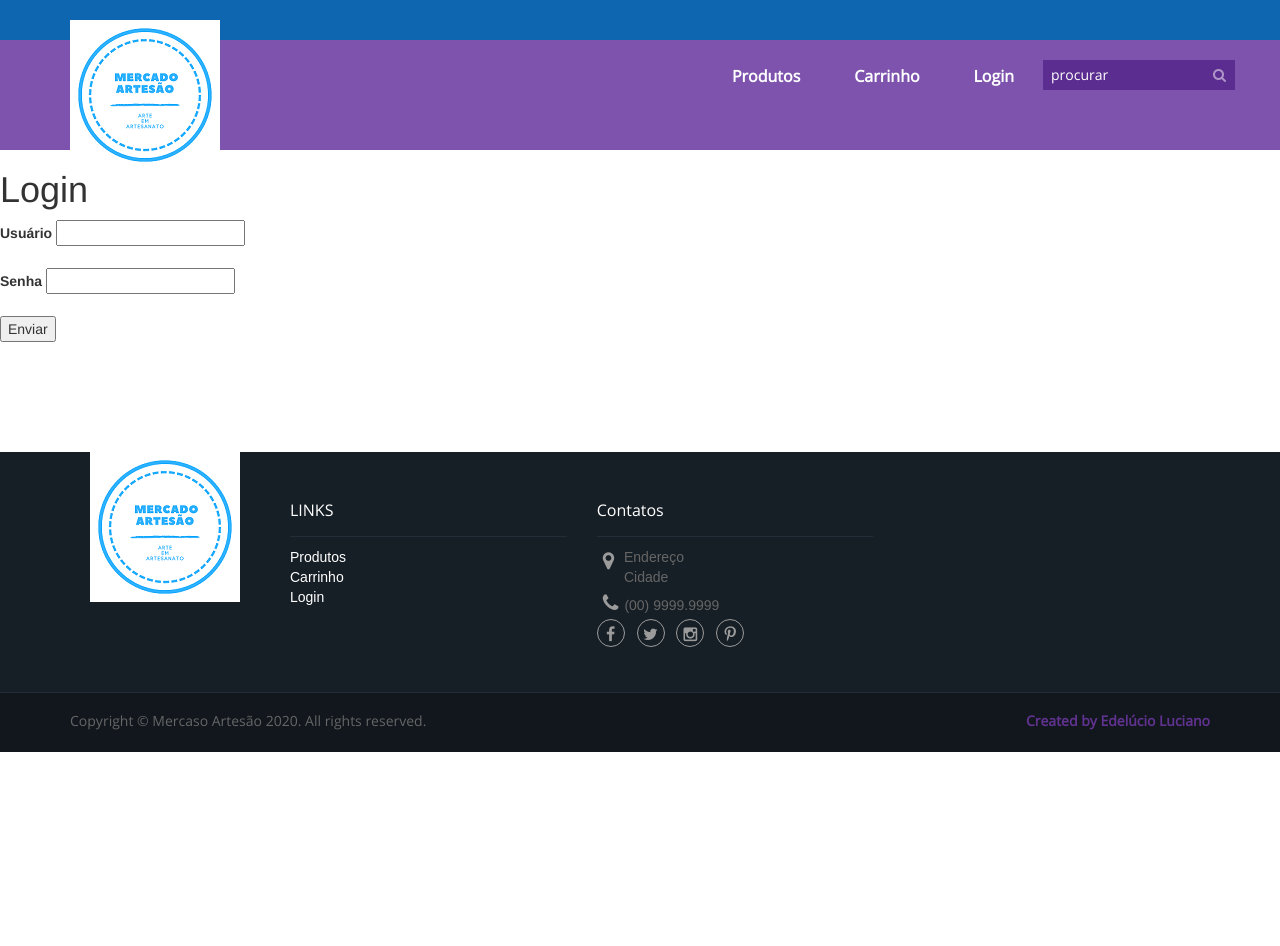
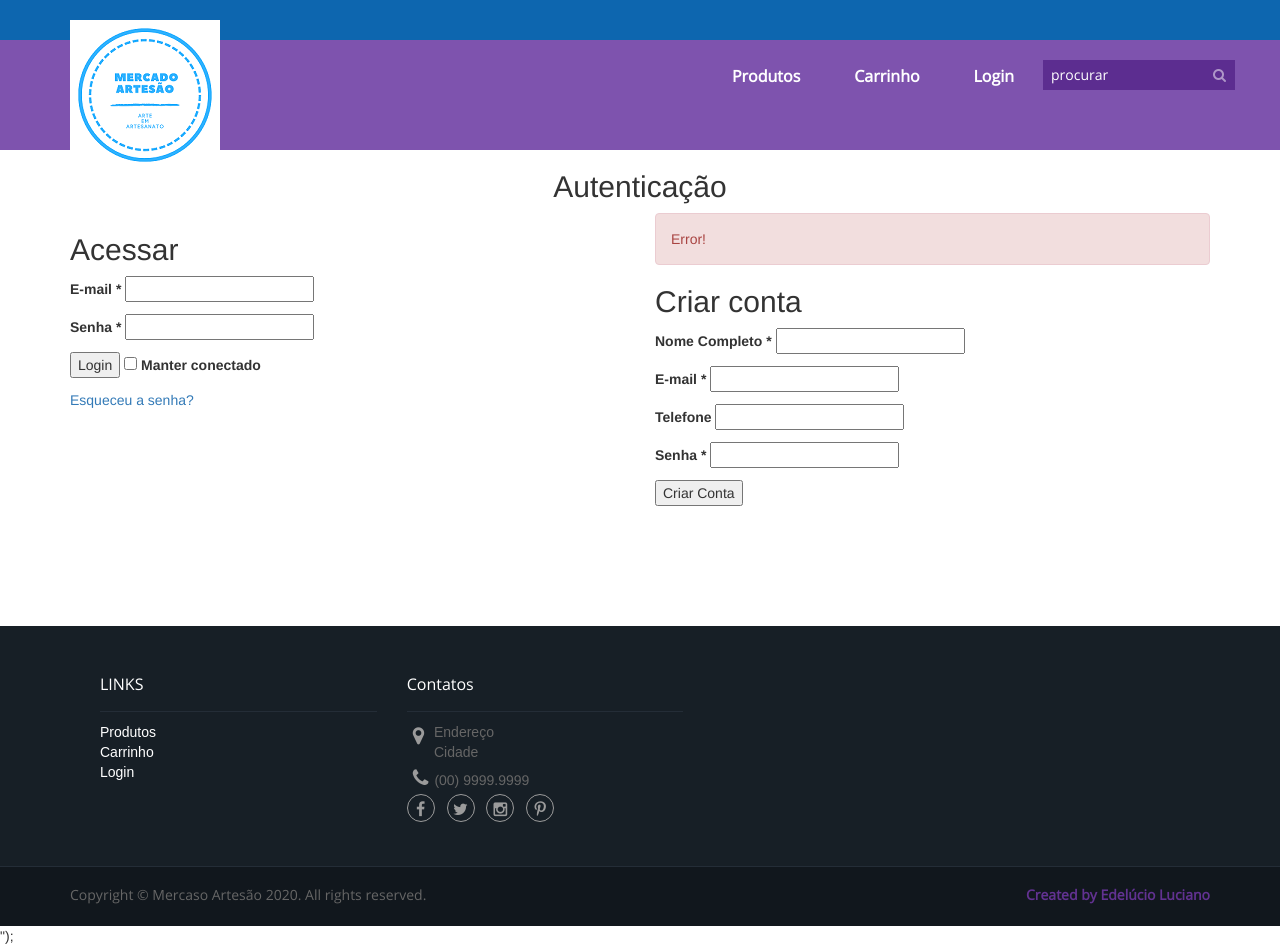
Before and after one commit to edelucio/projeto1, a PHP site: page /login in a window 1280 px wide. Before the commit the page ends 752 px from the top, so only its background shows below. Run offline with PHP 8.4, Linux system fonts and the light colour scheme.

Commit message:
Versão 1.1
Alteração Frontend

```diff
--- a/view/cart.php
+++ b/view/cart.php
@@ -36,7 +36,7 @@
 					    </div>
 					</td>
 					<td class="text-center col-xs-2">
-						<p>Entrega para o<br/>CEP: {{carrinho.cep}}</p>
+						<p>Entrega em: {{carrinho.cep}}</p>
 						<strong class="text-roxo">10 dias úteis</strong>
 					</td>
 					<td class="text-center">R$ {{produto.preco}}</td>
@@ -78,9 +78,7 @@
 			</div>
 		</div>
 
-		<button type="button" class="btn btn-roxo pull-left" style="margin-top:10px">Continuar comprando</button>
-
-		<button type="button" class="btn btn-roxo pull-right" style="margin-top:10px">Finalizar Pedido</button>
+		<button class="btn btn-roxo pull-right" ng-click="checkout" type="button" style="margin-top:10px">Finalizar Pedido</button>
 	</div>
 
 </section>
--- a/view/footer.php
+++ b/view/footer.php
@@ -6,11 +6,6 @@
 
 					<div class="row">
 
-						<div class="col-md-2 text-center hidden-xs">
-
-							<img id="logotipo" src="img/mercado-artesao-logo.png" height="150">
-
-						</div>
 						<div class="col-md-10">
 
 							<div class="row row-cols">
@@ -20,7 +15,7 @@
 									<h4>LINKS</h4>
 
 									<ul class="list-unstyled">
-											<li><a href="shop">Produtos</a></li>
+										<li><a href="shop">Produtos</a></li>
 										<li><a href="cart">Carrinho</a></li>
 										<li><a href="login">Login</a></li>
 									</ul>
@@ -34,7 +29,7 @@
 										<i class="fa fa-map-marker"></i> <span>Endereço<br/>Cidade</span>
 									</address>
 
-									<p class="hidden-xs"><a href="tel:1855ORLCITY"><i class="fa fa-phone"></i>(00) 9999.9999</a></p>
+									<p class="hidden-xs"><a href="#"><i class="fa fa-phone"></i>(00) 9999.9999</a></p>
 
 									<div class="row-fluid visible-xs">
 										<div class="col-xs-6">
--- a/view/header.php
+++ b/view/header.php
@@ -24,7 +24,6 @@
 			<div id="menu-mobile" class="visible-xs">
 
 				<ul class="list-unstyled">
-					<li><a href="index">Loja</a></li>
 					<li><a href="shop">Produtos</a></li>
 					<li><a href="cart">Carrinho</a></li>
 					<li><a href="login">Login</a></li>
--- a/view/login.php
+++ b/view/login.php
@@ -1,23 +1,106 @@
 <?php include_once("header.php");?>
 
-<head>
-	<title>Mercado Artesão | Registro</title>
-</head>
-<body>
-<h1>Login</h1>
+<div class="product-big-title-area">
+    <div class="container">
+        <div class="row">
+            <div class="col-md-12">
+                <div class="product-bit-title text-center">
+                    <h2>Autenticação</h2>
+                </div>
+            </div>
+        </div>
+    </div>
+</div>
 
-<form method="POST" action="login.php">
-	<label>Usuário</label>
-	<input type="text" name="usuario" /><br /><br />
+<div class="single-product-area">
+    <div class="zigzag-bottom"></div>
+    <div class="container">
+        <div class="row">
+            <div class="col-md-6">
+                <form action="/login" id="login-form-wrap" class="login" method="post">
+                    <h2>Acessar</h2>
+                    <p class="form-row form-row-first">
+                        <label for="login">E-mail <span class="required">*</span>
+                        </label>
+                        <input type="text" id="login" name="login" class="input-text">
+                    </p>
+                    <p class="form-row form-row-last">
+                        <label for="senha">Senha <span class="required">*</span>
+                        </label>
+                        <input type="password" id="senha" name="password" class="input-text">
+                    </p>
+                    <div class="clear"></div>
+                    <p class="form-row">
+                        <input type="submit" value="Login" class="button">
+                        <label class="inline" for="rememberme"><input type="checkbox" value="forever" id="rememberme" name="rememberme"> Manter conectado </label>
+                    </p>
+                    <p class="lost_password">
+                        <a href="/forgot">Esqueceu a senha?</a>
+                    </p>
 
-	<label>Senha</label>
-	<input type="password" name="senha" /><br /><br />
+                    <div class="clear"></div>
+                </form>
+            </div>
+            <div class="col-md-6">
 
-	<input type="submit" value="Enviar" />
-</form>
+                <div class="alert alert-danger">
+                    Error!
+                </div>
 
-</body>
+                <form id="register-form-wrap" action="/register" class="register" method="post">
+                    <h2>Criar conta</h2>
+                    <p class="form-row form-row-first">
+                        <label for="nome">Nome Completo <span class="required">*</span>
+                        </label>
+                        <input type="text" id="nome" name="name" class="input-text" value="">
+                    </p>
+                    <p class="form-row form-row-first">
+                        <label for="email">E-mail <span class="required">*</span>
+                        </label>
+                        <input type="email" id="email" name="email" class="input-text" value="">
+                    </p>
+                    <p class="form-row form-row-first">
+                        <label for="phone">Telefone
+                        </label>
+                        <input type="text" id="phone" name="phone" class="input-text" value="">
+                    </p>
+                    <p class="form-row form-row-last">
+                        <label for="senha">Senha <span class="required">*</span>
+                        </label>
+                        <input type="password" id="senha" name="password" class="input-text">
+                    </p>
+                    <div class="clear"></div>
 
-</html>
+                    <p class="form-row">
+                        <input type="submit" value="Criar Conta" name="login" class="button">
+                    </p>
+
+                    <div class="clear"></div>
+                </form>
+            </div>
+        </div>
+    </div>
+</div>
 
 <?php include_once("footer.php");?>
+
+<script>
+
+session_start();
+$login = $_POST['login'];
+$senha = $_POST['senha'];
+$conn = mysqli_connect("127.0.0.1", "root", "", "hcode_shop");
+$result = mysql_query("SELECT * FROM tb_users WHERE login = '$login' AND senha= '$senha'");
+
+if(mysql_num_rows ($result) > 0 )
+{
+$_SESSION['login'] = $login;
+$_SESSION['senha'] = $senha;
+
+}
+else{
+	unset ($_SESSION['login']);
+	unset ($_SESSION['senha']);
+    echo ("<script language='javascript' type='text/javascript'>alert('Acesso negado');window.location.href='login.html'</script>");
+
+</script>
--- a/view/shop.php
+++ b/view/shop.php
@@ -17,7 +17,7 @@
 					<h2>{{produto.nome_prod_longo}}</h2>
 					<div class="box-valor">
 						<div class="text-noboleto text-arial-cinza">no boleto por</div>
-						<div><h2>R$ {{produto.preco_promocional}}</h2></div>
+						<div><h2>R$ {{produto.preco_promorcional}}</h2></div>
 						<div class="text-parcelas text-arial-cinza">ou em até {{produto.parcelas}} x de R$ {{produto.parcela}}</div>
 						<div class="text-total text-arial-cinza">total a prazo R$ {{produto.total}}</div>
 					</div>
```
Also changed, not shown: view/index.php (+17 -10 lines).
